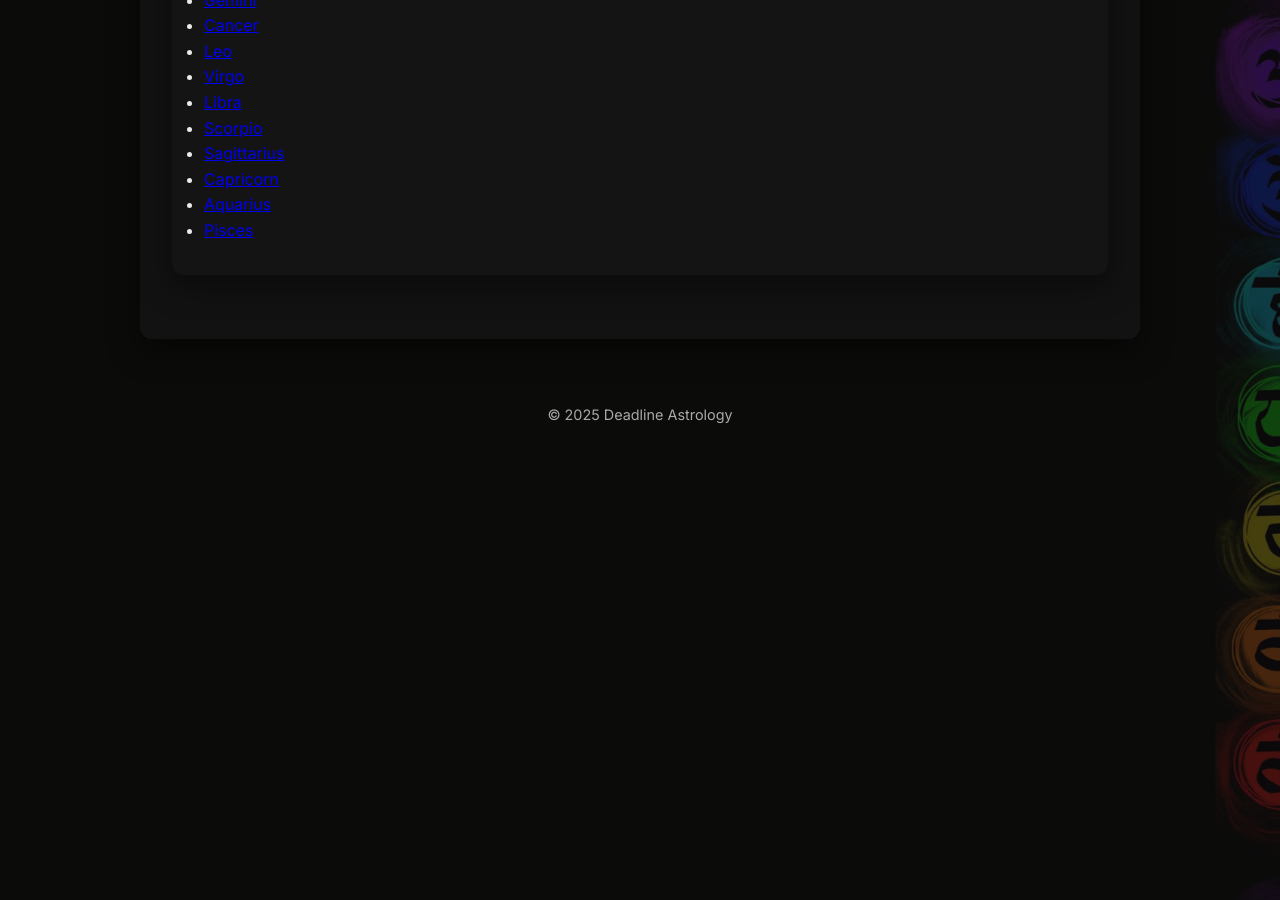
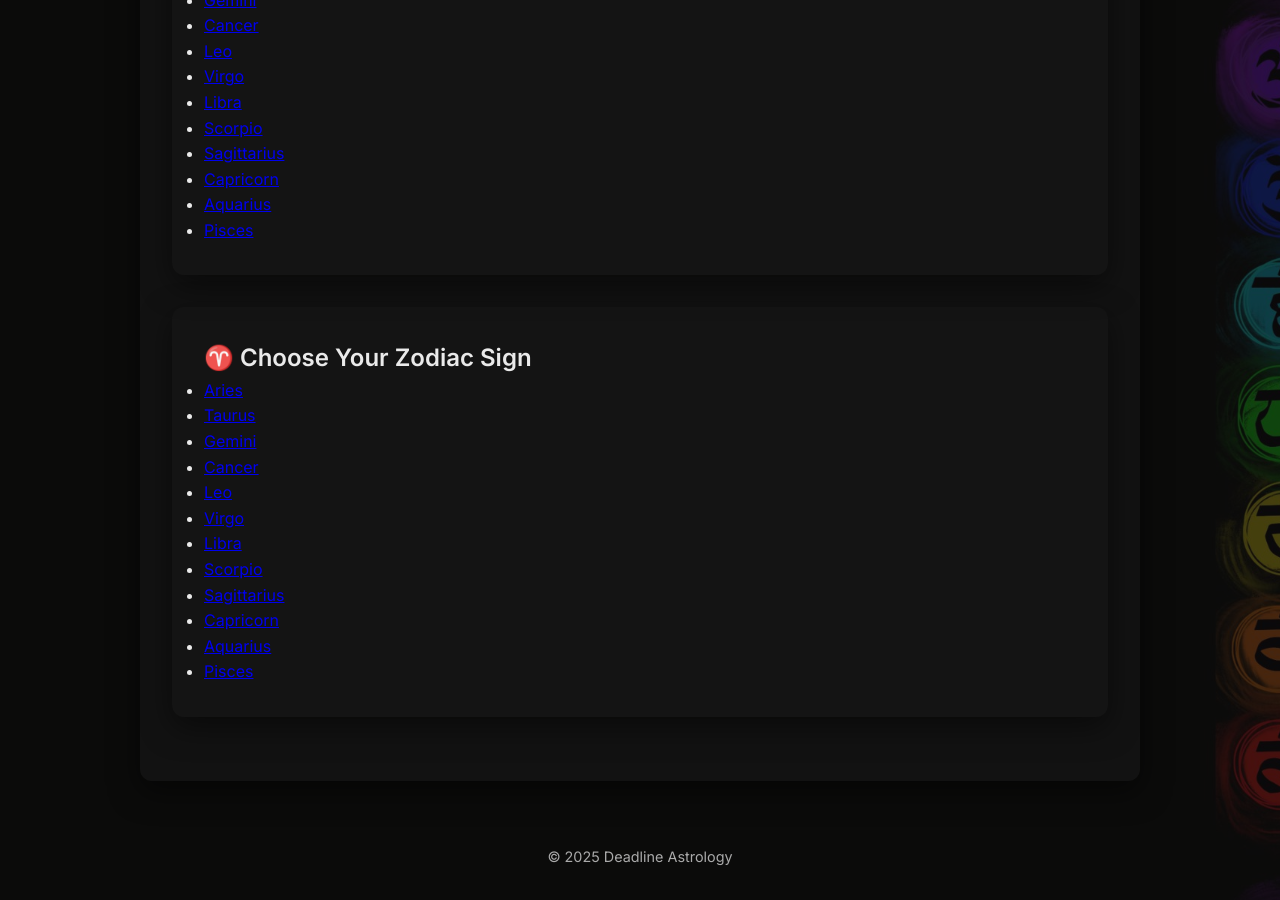
Before and after one commit to Deadline-Astrology/Deadlineastrology.github.io, a Jekyll site: the page built from horoscopes.html, in a window 1280 px wide and 900 px high, scrolled down 927 px. Built offline with Jekyll 4.4.1, drawn with Linux system fonts in a browser that asks for light colours; some web fonts are replaced.

Commit message:
Update default.html

```diff
--- a/_layouts/default.html
+++ b/_layouts/default.html
@@ -26,8 +26,28 @@
   </header>
 
   <main>
-    {{ content }}
-  </main>
+  {{ content }}
+
+  {% if page.url == "/horoscopes/" %}
+  <section id="zodiac-directory" class="section horoscopes">
+    <h2>♈ Choose Your Zodiac Sign</h2>
+    <ul class="zodiac-links">
+      <li><a href="/aries.html">Aries</a></li>
+      <li><a href="/taurus.html">Taurus</a></li>
+      <li><a href="/gemini.html">Gemini</a></li>
+      <li><a href="/cancer.html">Cancer</a></li>
+      <li><a href="/leo.html">Leo</a></li>
+      <li><a href="/virgo.html">Virgo</a></li>
+      <li><a href="/libra.html">Libra</a></li>
+      <li><a href="/scorpio.html">Scorpio</a></li>
+      <li><a href="/sagittarius.html">Sagittarius</a></li>
+      <li><a href="/capricorn.html">Capricorn</a></li>
+      <li><a href="/aquarius.html">Aquarius</a></li>
+      <li><a href="/pisces.html">Pisces</a></li>
+    </ul>
+  </section>
+  {% endif %}
+</main>
 
   <footer>
     <p>© 2025 Deadline Astrology</p>
```
